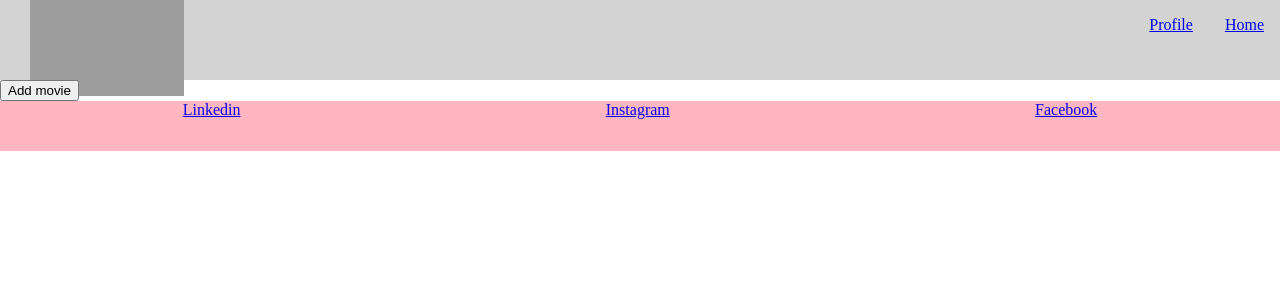
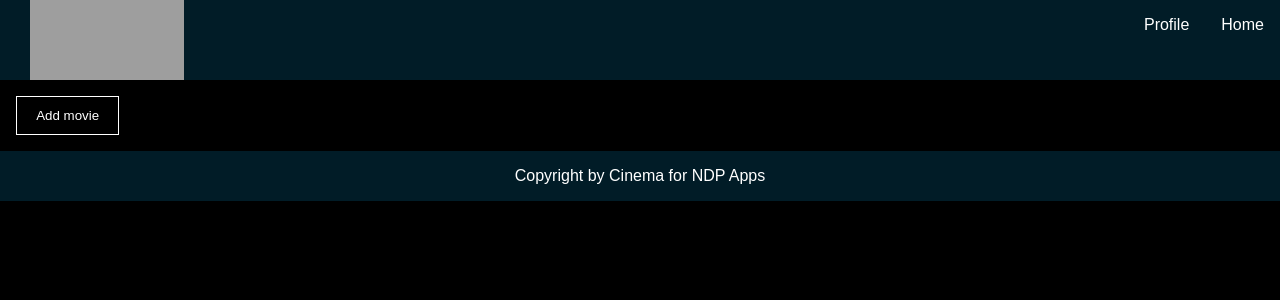
Before and after one commit to nathaliedpettersson/Slutprojekt-JS3-ReactCinema, a React (Create React App) app: page / in a window 1280 px wide. Shown: the top 300 px of the page. Built offline with nearby package versions, Linux system fonts and the light colour scheme; grey boxes are pictures that could not be loaded.

Commit message:
Styling movie pages and header+footer
Started styling a bit on several pages, not yet done

```diff
--- a/src/Components/Button/Button.jsx
+++ b/src/Components/Button/Button.jsx
@@ -5,7 +5,7 @@
 const Button = (props) => {
     return (
         <>
-        <button onClick={props.handleClick}>{props.btnText}</button>
+        <button className="component-btn" onClick={props.handleClick}>{props.btnText}</button>
         </>
     )
 }
--- a/src/Components/Button/_Button.css
+++ b/src/Components/Button/_Button.css
@@ -0,0 +1,13 @@
+.component-btn {
+    border: none;
+    padding: 0.7rem 1.2rem;
+    background-color: black;
+    color: white;
+    border: 1px solid white;
+    margin: 1rem;
+    cursor: pointer;
+}
+
+.component-btn:hover {
+    background-color: #FBACBE;
+}
--- a/src/Components/Footer/Footer.jsx
+++ b/src/Components/Footer/Footer.jsx
@@ -4,9 +4,7 @@ class Footer extends React.Component {
     render() {
         return(
             <footer className="footer-template">
-            <a href="https://www.linkedin.com/feed/" target="_blank">Linkedin</a>
-            <a href="https://www.instagram.com/nathaliepettersson/" target="_blank">Instagram</a>
-            <a href="https://www.facebook.com/nathalie.pettersson.7/" target="_blank">Facebook</a>
+           <p>Copyright by Cinema for NDP Apps</p>
           </footer>
         )
     }
--- a/src/Components/Footer/_Footer.css
+++ b/src/Components/Footer/_Footer.css
@@ -2,8 +2,9 @@
     bottom: 0;
     width: 100%;
     height: 50px;
-    background-color:lightpink;
+    background-color: #011C27;
     display: flex;
     text-align: center;
     justify-content: space-around;
+    color: white;
 }
--- a/src/Components/Header/_Header.css
+++ b/src/Components/Header/_Header.css
@@ -1,15 +1,17 @@
 .header-template {
-    background-color:lightgray;
+    background-color: #011C27;
     height: 80px;
 }
 
 img {
     margin-left: 30px;
     width: 12vw;
-    height: 12vh;
+    height: 10vh;
 }
 
 .navbar {
     float: right;
     margin: 1rem 1rem;
+    text-decoration: none;
+    color: white;
 }
--- a/src/Pages/DisplayMovies/DisplayMovies.jsx
+++ b/src/Pages/DisplayMovies/DisplayMovies.jsx
@@ -23,15 +23,15 @@ const DisplayMovie = () => {
     // Mapping through getMovies to get value from localstorage and show it in DOM
 
     return (
-        <div>
-            <ul>
+        <div className="display-movie-container">
+            <ul className="display-movies">
                 {getMovies.map((movie, index) => {
                     return (
                     <li key={index}>
-                        <h3>{movie.title}</h3>
-                        <img src={movie.img} alt="Movie image"></img>
-                        <p>{movie.summary}</p>
-                        <button onClick={() => displayMovieItem(movie)}>Read more</button>
+                        <h3 className="movie-title">{movie.title}</h3>
+                        <img className="movies-img" src={movie.img} alt="Movie image"></img>
+                        <p className="movie-summary">{movie.summary}</p>
+                        <button className="readmore-btn" onClick={() => displayMovieItem(movie)}>Read more</button>
                     </li>
                     )
 
--- /dev/null
+++ b/src/Pages/DisplayMovies/_DisplayMovies.css
@@ -0,0 +1,39 @@
+.display-movies {
+    padding: 0;
+    display: flex;
+    flex-direction: row;
+    flex-wrap: wrap;
+    justify-content: center;
+    list-style-type: none;
+}
+
+li {
+    border: 3px solid white;
+    text-align: center;
+    margin: 0.5rem 1rem;
+    padding: 0rem 3rem;
+    flex: 1 1 0;
+}
+
+.movie-title {
+    color: #6FEDB7;
+}
+
+.movie-summary {
+    color: white;
+}
+
+.movies-img {
+    margin: 0;
+    width: 13vw;
+    height: 15vh;
+}
+
+.readmore-btn {
+    border: 1px solid white;
+    border-radius: 4px;
+    padding: 0.5rem 1rem;
+    background-color: #1C0B19;
+    color: white;
+    cursor: pointer;
+}
--- a/src/Pages/MovieItem/MovieItem.jsx
+++ b/src/Pages/MovieItem/MovieItem.jsx
@@ -14,9 +14,9 @@ const MovieItem = () => {
     }
 
     return (
-        <div>
-            <h1>{location.state.movie.title}</h1>
-            <img src={location.state.movie.img} alt="Movie item-image"></img>
+        <div className="movie-item">
+            <h1 className="item-title">{location.state.movie.title}</h1>
+            <img className="movieitem-img" src={location.state.movie.img} alt="Movie item-image"></img>
             <p>{location.state.movie.longDesc}</p>
 
             <Button handleClick={displayMovies} btnText={'Go back'}/>
--- /dev/null
+++ b/src/Pages/MovieItem/_MovieItem.css
@@ -0,0 +1,13 @@
+.movie-item {
+    color: white;
+    text-align: center;
+}
+
+.item-title {
+    color: #4EA699;
+}
+
+.movieitem-img {
+    width: 25vw;
+    height: 28vh;
+}
--- a/src/style/App.css
+++ b/src/style/App.css
@@ -1,4 +1,6 @@
 body {
     margin: 0;
     height: auto;
+    background-color: black;
+    font-family:Arial, Helvetica, sans-serif;
 }
--- a/src/style/index.css
+++ b/src/style/index.css
@@ -5,3 +5,5 @@
 @import '../Components//Button/_Button.css';
 @import '../Components/SignUp/_SignUp.css';
 @import '../Components/Login/_Login.css';
+@import '../Pages/DisplayMovies/_DisplayMovies.css';
+@import '../Pages/MovieItem/_MovieItem.css';
```
